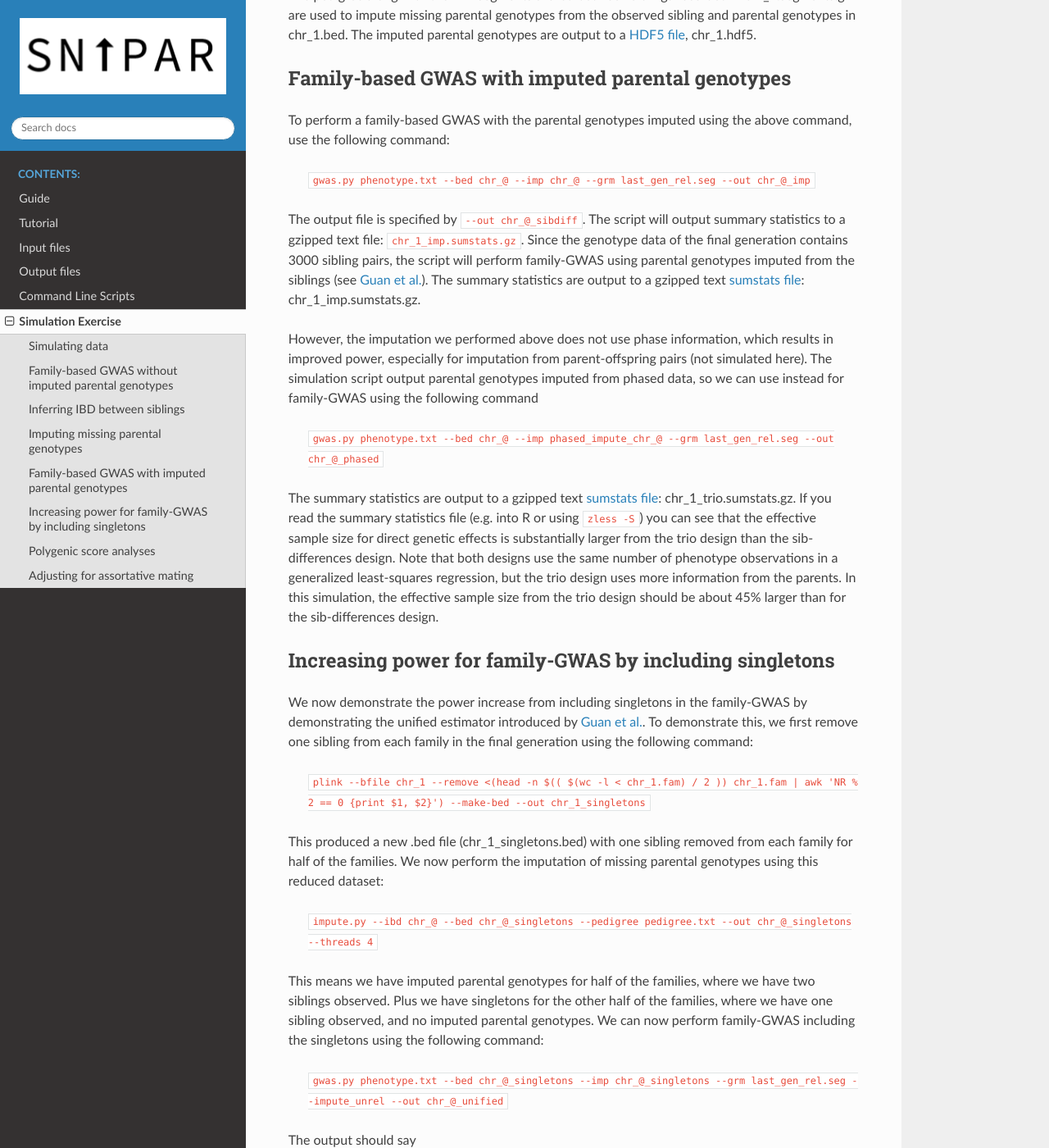
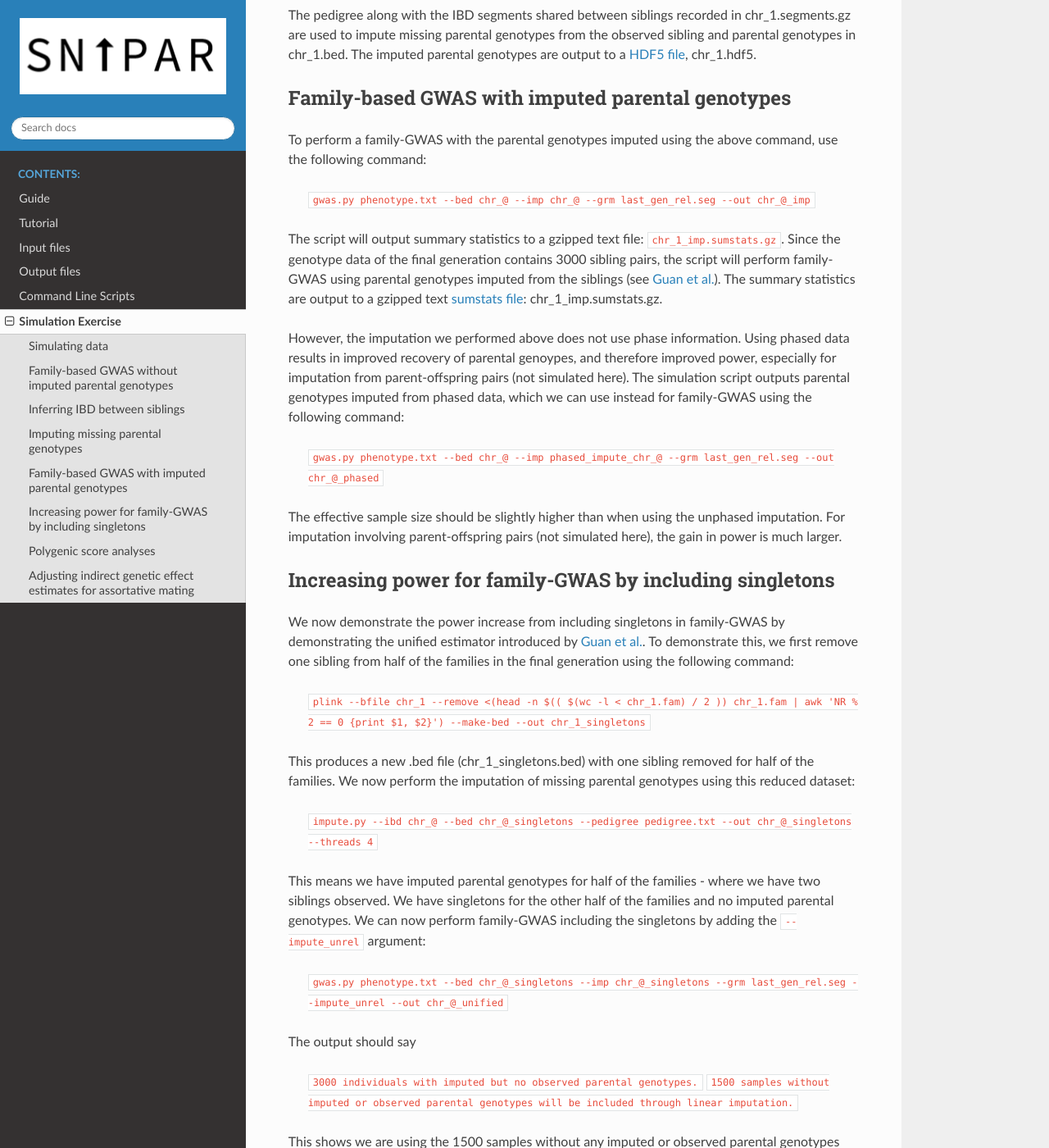
Before and after one commit to AlexTISYoung/snipar, a Sphinx documentation site: the page built from docs/simulation.rst, in a window 1280 px wide and 1400 px high, scrolled down 3083 px. Shown: the whole window at 82% size. Built offline with Sphinx 7.4.7 and the Read the Docs theme 3.1.0, drawn with Linux system fonts in a browser that asks for light colours; some of the changed text lies outside the part shown.

Commit message:
improve pgs part of simulation exercise

```diff
--- a/docs/input files.rst
+++ b/docs/input files.rst
@@ -84,7 +84,7 @@
 
 genetic relationship (GRM) file
 -------------------------------
-.. _grm:
+.. _GRM:
 
 The genetic relationship file is used for modeling correlations between relatives in the :ref:`gwas.py <gwas.py>` and :ref:`pgs.py <gwas.py>` script.
 The GRM file can be specified using the --grm option. This file should be a white space or tab delimited text file where
--- a/docs/simulation.rst
+++ b/docs/simulation.rst
@@ -60,16 +60,16 @@
 To perform a family-based GWAS, we use the :ref:`gwas.py <gwas.py>` script.
 To perform a family-based GWAS without imputed parental genotypes, use the following command:
 
-    ``gwas.py phenotype.txt --pedigree pedigree.txt --bed chr_@ --grm last_gen_rel.seg --out chr_@_sibdiff``
+    ``gwas.py phenotype.txt --pedigree pedigree.txt --bed chr_@ --grm last_gen_rel.seg --out chr_@_sibdiff --cpus 1``
 
 The first argument is the phenotype file. As we are not inputting an imputed parental genotype file,
-we must specify the pedigree information from the pedigree file using the ``--pedigree pedigree.txt`` argument.
+we must specify a pedigree file using the ``--pedigree`` argument.
 The genotype data in .bed format is specified by ``--bed chr_@`` argument.
 The ``@`` symbol is a placeholder for the chromosome number, so the script will read the genotype data from ``chr_1.bed``.
 The output file is specified by ``--out chr_@_sibdiff``. The script will output summary statistics to a gzipped text file: ``chr_1_sibdiff.sumstats.gz``.
 The ``--cpus`` argument can be used to specify the number of processes to use to parallelize the GWAS.
 
-Since the genotype data of the final generation contains 3000 sibling pairs, the script will perform sib-GWAS
+Since the genotype data of the final generation contains 3000 sibling pairs, but not parental genotypes, the script will perform sib-GWAS
 using genetic differences between siblings to estimate direct genetic effects (see `Guan et al. <https://www.nature.com/articles/s41588-025-02118-0>`_).
 The summary statistics are output to a gzipped text :ref:`sumstats file <sumstats_text>`: chr_1_sibdiff.sumstats.gz.
 
@@ -116,44 +116,41 @@
 Family-based GWAS with imputed parental genotypes
 -------------------------------------------------
 
-To perform a family-based GWAS with the parental genotypes imputed using the above command, use the following command:
+To perform a family-GWAS with the parental genotypes imputed using the above command, use the following command:
 
     ``gwas.py phenotype.txt --bed chr_@ --imp chr_@ --grm last_gen_rel.seg --out chr_@_imp``
 
-The output file is specified by ``--out chr_@_sibdiff``. The script will output summary statistics to a gzipped text file: ``chr_1_imp.sumstats.gz``.
+The script will output summary statistics to a gzipped text file: ``chr_1_imp.sumstats.gz``.
 Since the genotype data of the final generation contains 3000 sibling pairs, the script will perform family-GWAS
 using parental genotypes imputed from the siblings (see `Guan et al. <https://www.nature.com/articles/s41588-025-02118-0>`_).
 The summary statistics are output to a gzipped text :ref:`sumstats file <sumstats_text>`: chr_1_imp.sumstats.gz.
 
-However, the imputation we performed above does not use phase information, which results in improved power, especially
-for imputation from parent-offspring pairs (not simulated here). The simulation script output parental genotypes
-imputed from phased data, so we can use instead for family-GWAS using the following command
+However, the imputation we performed above does not use phase information. Using phased data results in improved recovery of parental genoypes,
+and therefore improved power, especially for imputation from parent-offspring pairs (not simulated here).
+The simulation script outputs parental genotypes imputed from phased data, which we can use instead for family-GWAS using the following command:
 
     ``gwas.py phenotype.txt --bed chr_@ --imp phased_impute_chr_@ --grm last_gen_rel.seg --out chr_@_phased``
 
-The summary statistics are output to a gzipped text :ref:`sumstats file <sumstats_text>`: chr_1_trio.sumstats.gz.
-If you read the summary statistics file (e.g. into R or using ``zless -S``) you can see that the effective sample size for
-direct genetic effects is substantially larger from the trio design than the sib-differences design.
-Note that both designs use the same number of phenotype observations in a generalized least-squares regression, but the trio design uses more information from the parents.
-In this simulation, the effective sample size from the trio design should be about 45% larger than for the sib-differences design.
+The effective sample size should be slightly higher than when using the unphased imputation. For imputation
+involving parent-offspring pairs (not simulated here), the gain in power is much larger.
 
 Increasing power for family-GWAS by including singletons
 --------------------------------------------------------
 
-We now demonstrate the power increase from including singletons in the family-GWAS
+We now demonstrate the power increase from including singletons in family-GWAS
 by demonstrating the unified estimator introduced by `Guan et al. <https://www.nature.com/articles/s41588-025-02118-0>`_.
-To demonstrate this, we first remove one sibling from each family in the final generation using the following command:
+To demonstrate this, we first remove one sibling from half of the families in the final generation using the following command:
 
     ``plink --bfile chr_1 --remove <(head -n $(( $(wc -l < chr_1.fam) / 2 )) chr_1.fam | awk 'NR % 2 == 0 {print $1, $2}') --make-bed --out chr_1_singletons``
 
-This produced a new .bed file (chr_1_singletons.bed) with one sibling removed from each family for half of the families.
+This produces a new .bed file (chr_1_singletons.bed) with one sibling removed for half of the families.
 We now perform the imputation of missing parental genotypes using this reduced dataset:
 
     ``impute.py --ibd chr_@ --bed chr_@_singletons --pedigree pedigree.txt --out chr_@_singletons --threads 4``
 
-This means we have imputed parental genotypes for half of the families, where we have two siblings observed.
-Plus we have singletons for the other half of the families, where we have one sibling observed, and no imputed parental genotypes.
-We can now perform family-GWAS including the singletons using the following command:
+This means we have imputed parental genotypes for half of the families - where we have two siblings observed.
+We have singletons for the other half of the families and no imputed parental genotypes.
+We can now perform family-GWAS including the singletons by adding the ``--impute_unrel`` argument:
 
     ``gwas.py phenotype.txt --bed chr_@_singletons --imp chr_@_singletons --grm last_gen_rel.seg --impute_unrel --out chr_@_unified``
 
@@ -163,7 +160,6 @@
     ``1500 samples without imputed or observed parental genotypes will be included through linear imputation.``
 
 This shows we are using the 1500 samples without any imputed or observed parental genotypes (singletons) through linear imputation.
-The summary statistics are output to a gzipped text :ref:`sumstats file <sumstats_text>`: chr_1_unified.sumstats.gz.
 
 We can compare this to performing family-GWAS without including the 1500 singletons:
 
@@ -208,7 +202,7 @@
 average parental NTC should be zero (in expectation). To check this, read in the
 effect estimate output files in *R* or look at them using a text viewer (e.g. less -S on a unix system).
 
-To compute the PGS from the true direct genetic effects+estimation error (such as would be obtained from a family-based GWAS),
+To compute the PGS from the true direct genetic effects+estimation error (such as would be obtained from a family-GWAS),
 use the following command:
 
     ``pgs.py direct_v1 --bed chr_@ --imp chr_@ --weights causal_effects.txt --beta_col direct_v1``
@@ -227,20 +221,19 @@
 Unlike when using the true direct genetic effects as weights, the direct effect of the PGS estimated
 from noisy weights (in direct_v1.1.effects.txt) will be smaller than the population effect (direct_v1.2.effects.txt).
 This is because the PGS does not capture all of the heritability due to estimation error in the weights.
-The PGS has its population effect inflated (relative to its
-direct effect) by assortative mating, which induces a correlation of the PGS with the component of the heritability
-not directly captured by the PGS due to estimation error. This inflation is not captured by the direct effect of the PGS
-because of the within-family variation used to estimate the direct effect is due to the random segregation of genetic material during meiosis.
+The PGS has its population effect inflated (relative to its direct effect) by assortative mating,
+which induces a correlation with the component of the heritability not directly captured by the PGS due to estimation error.
+This inflation is not captured by the direct effect of the PGS because the within-family variation used to estimate the direct effect is due to the random segregation of genetic material during meiosis.
 Here, the ratio between direct and population effects of the PGS should be around 0.86.
 
 One should also observe a statistically significant average parental NTC (in direct_v1.2.effects.txt) of the PGS from
 the two-generation model despite the absence of parental indirect genetic effects in this simulation. Here,
 the ratio between the average NTC and the direct effect should be around 0.15. This demonstrates
-that statistically significant average NTC estimates cannot be interpreted as demonstrating
+that statistically significant average NTC estimates cannot be interpreted as automatically demonstrating
 parental indirect genetic effects, especially for phenotypes affected by assortative mating.
 
-Adjusting for assortative mating
---------------------------------
+Adjusting indirect genetic effect estimates for assortative mating
+------------------------------------------------------------------
 
 We now show how to adjust two-generation PGI results for assortative mating
 using the procedure outlined in `Estimation of indirect genetic effects and heritability under assortative mating <https://www.biorxiv.org/content/10.1101/2023.07.10.548458v1.abstract>`_.
@@ -267,25 +260,23 @@
 and we can input a heritability estimate into *pgs.py* script to complete the inputs, so that
 *snipar* will perform the two-generation analysis adjusting for assortative mating.
 
-To perform the estimation, we will combine the offspring and parental genotype files.
+To perform the estimation, we will the combined offspring and parental genotype files.
+(This was created above using the command ``plink --bfile chr_1 --bmerge chr_1_par --out chr_1_combined``.)
 This enables us to estimate the correlation between parents' scores
-using the observed parental genotypes. (This is better than using the sibling
-genotypes because the correlation estimate from observed parental genotypes is uncorrelated with the PGS regression coefficients.)
-
-    ``plink --bfile chr_1 --bmerge chr_1_par --out chr_1_combined``
+using the observed parental genotypes. This is better than using the siblings
+because the correlation estimate from observed parental genotypes is uncorrelated with the PGS regression coefficients.
 
 We now compute the noisy PGI using the observed offspring and parental genotypes:
 
     ``pgs.py direct_v1_obs --bed chr_@_combined --weights causal_effects.txt --beta_col direct_v1 --pedigree pedigree.txt``
 
-To complete the inputs to two-generation PGI analysis, we need an estimate of heritability,
+To complete the inputs to two-generation PGI analysis, we need an estimate of heritability --
 as one would obtain from sib-regression, RDR, or MZ-DZ twin comparisons. This estimate is
 a downard biased estimate of the equilibrium heritability, :math:`h^2_\text{eq}`, by a factor of :math:`(1-r_\delta)`, where
 :math:`r_\delta` is the correlation between the parents' direct genetic effect components.
 
 We can obtain this from the VCs.txt output of the simulation, which can be read into R/Python/etc as table.
-Each row gives, for each generation,
-the variance of the direct genetic effect component, the phenotypic variance, and the
+Each row gives, for each generation, the variance of the direct genetic effect component, the phenotypic variance, and the
 correlation between parents' direct genetic effect components. The equilibrium heritability is
 obtained by using the values in the last row:
 dividing the variance of the direct genetic effect component (first column) by the phenotypic variance
```
Also changed, not shown: other parts of docs/simulation.rst (+5 -7 lines), 2 other files.
